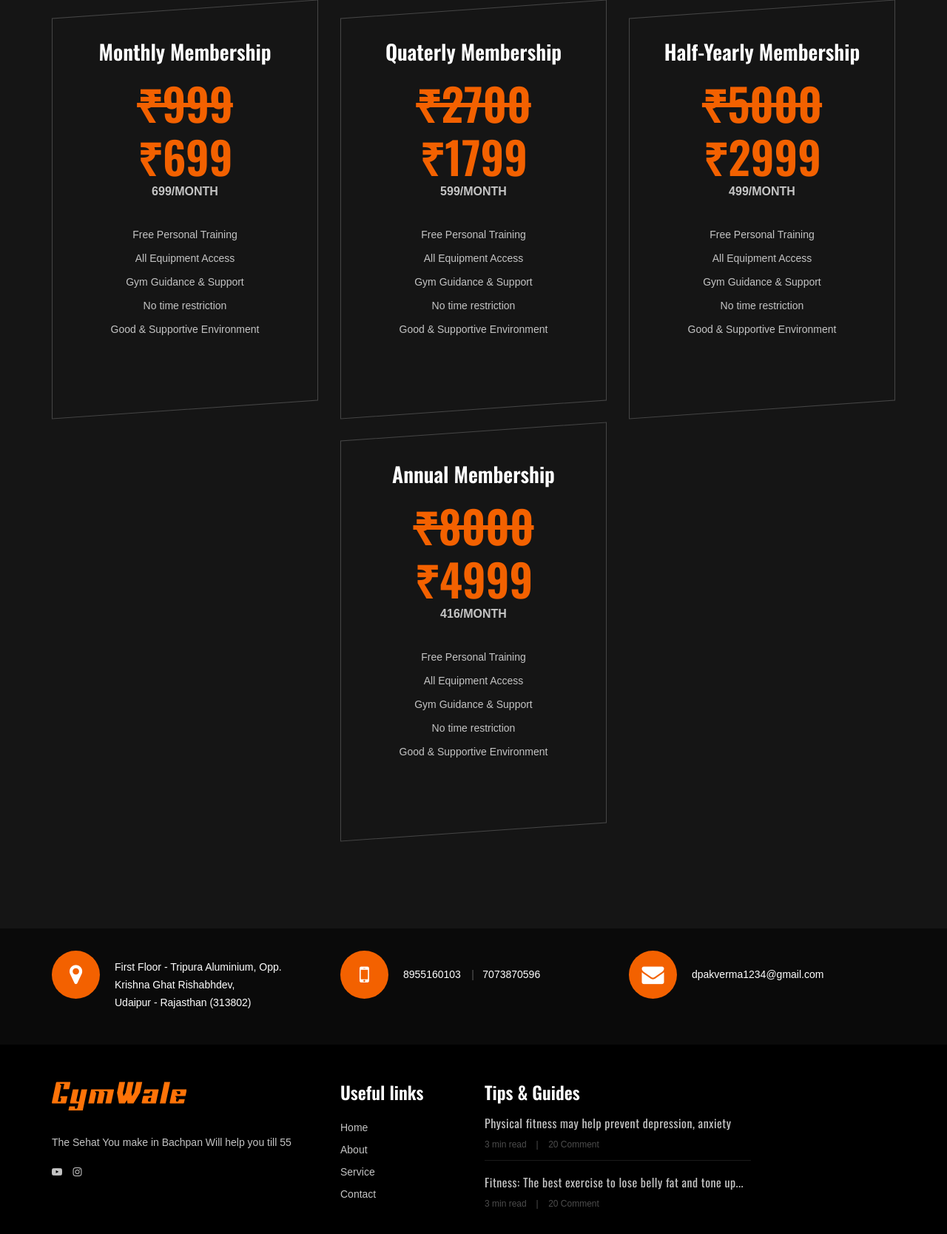
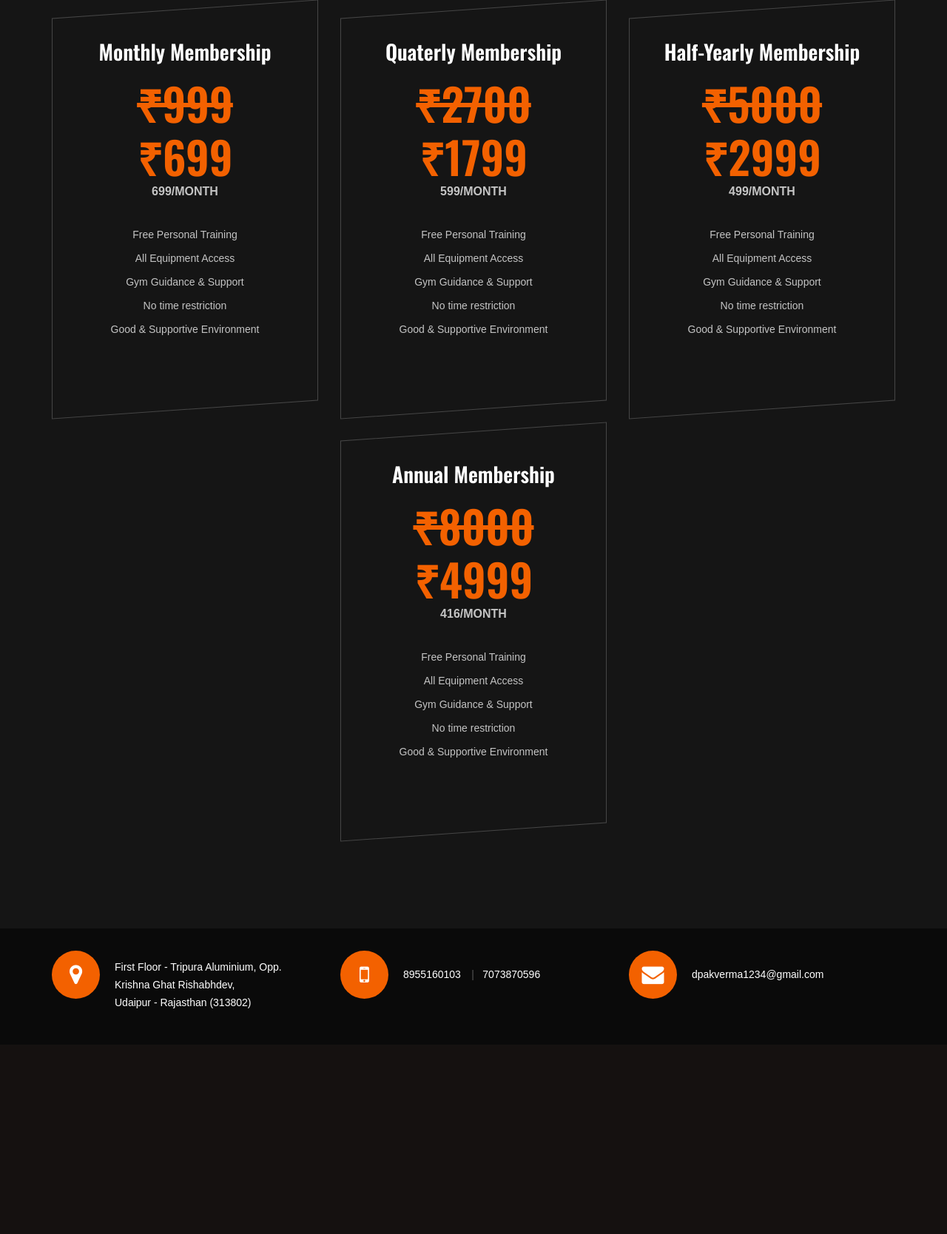
Before and after one commit to dpakverma789/GymWale, a Django app: page / in a window 1280 px wide. Shown: the part 2952-4620 px from the top of the page at 74% size. After the commit the page ends 4315 px from the top, so only its background shows below. Run offline with Django 3.2, Linux system fonts and the light colour scheme; some libraries are stand-ins or nearby versions; some web fonts are replaced.

Commit message:
view update

```diff
--- a/GW_Website/static/css/style.css
+++ b/GW_Website/static/css/style.css
@@ -471,8 +471,8 @@ ol {
 
 .top-option .to-social a {
 	display: inline-block;
-	color: #ffffff;
-	font-size: 16px;
+	color: #f36100;;
+	font-size: 30px;
 	margin-left: 15px;
 }
 
--- a/GW_Website/templates/base.html
+++ b/GW_Website/templates/base.html
@@ -44,9 +44,9 @@
                         <nav class="nav-menu">
                             <ul>
                                 <li class="active"><a href="/">Home</a></li>
-                                <li><a href="./about-us.html">About Us</a></li>
+<!--                                <li><a href="./about-us.html">About Us</a></li>-->
     <!--                            <li><a href="./class-details.html">Classes</a></li>-->
-                                <li><a href="./services.html">Services</a></li>
+<!--                                <li><a href="./services.html">Services</a></li>-->
     <!--                            <li><a href="./team.html">Our Team</a></li>-->
     <!--                            <li><a href="#">Pages</a>-->
     <!--                                <ul class="dropdown">-->
@@ -59,7 +59,7 @@
     <!--                                    <li><a href="./404.html">404</a></li>-->
     <!--                                </ul>-->
     <!--                            </li>-->
-                                <li><a href="./contact.html">Contact</a></li>
+<!--                                <li><a href="./contact.html">Contact</a></li>-->
                             </ul>
                         </nav>
                     </div>
@@ -85,85 +85,85 @@
         {% block Home-Page %} {% endblock %}
 
         <!-- Footer Section Begin -->
-        <section class="footer-section">
-            <div class="container">
-                <div class="row">
-                    <div class="col-lg-4">
-                        <div class="fs-about">
-                            <div class="fa-logo">
-                                <a href="/"><img src="{% static 'img/gymwale.png' %}" alt=""></a>
-                            </div>
-                            <p>The Sehat You make in Bachpan Will help you till 55</p>
-                            <div class="fa-social">
-                                <a href="https://www.youtube.com/@gymwale789"><i class="fa fa-youtube-play"></i></a>
-                                <a href="https://www.instagram.com/the_gymwale/"><i class="fa fa-instagram"></i></a>
-                            </div>
-                        </div>
-                    </div>
-                    <div class="col-lg-2 col-md-3 col-sm-6">
-                        <div class="fs-widget">
-                            <h4>Useful links</h4>
-                            <ul>
-                                <li><a href="/">Home</a></li>
-                                <li><a href="#">About</a></li>
-                                <li><a href="#">Service</a></li>
-                                <li><a href="#">Contact</a></li>
-                            </ul>
-                        </div>
-                    </div>
+<!--        <section class="footer-section">-->
+<!--            <div class="container">-->
+<!--                <div class="row">-->
+<!--                    <div class="col-lg-4">-->
+<!--                        <div class="fs-about">-->
+<!--                            <div class="fa-logo">-->
+<!--                                <a href="/"><img src="{% static 'img/gymwale.png' %}" alt=""></a>-->
+<!--                            </div>-->
+<!--                            <p>The Sehat You make in Bachpan Will help you till 55</p>-->
+<!--                            <div class="fa-social">-->
+<!--                                <a href="https://www.youtube.com/@gymwale789"><i class="fa fa-youtube-play"></i></a>-->
+<!--                                <a href="https://www.instagram.com/the_gymwale/"><i class="fa fa-instagram"></i></a>-->
+<!--                            </div>-->
+<!--                        </div>-->
+<!--                    </div>-->
 <!--                    <div class="col-lg-2 col-md-3 col-sm-6">-->
 <!--                        <div class="fs-widget">-->
-<!--                            <h4>Support</h4>-->
+<!--                            <h4>Useful links</h4>-->
 <!--                            <ul>-->
-<!--                                <li><a href="#">Login</a></li>-->
-<!--                                <li><a href="#">My account</a></li>-->
-<!--                                <li><a href="#">Subscribe</a></li>-->
-<!--                                <li><a href="#">Contact</a></li>-->
+<!--                                <li><a href="/">Home</a></li>-->
+<!--&lt;!&ndash;                                <li><a href="#">About</a></li>&ndash;&gt;-->
+<!--&lt;!&ndash;                                <li><a href="#">Service</a></li>&ndash;&gt;-->
+<!--&lt;!&ndash;                                <li><a href="#">Contact</a></li>&ndash;&gt;-->
 <!--                            </ul>-->
 <!--                        </div>-->
 <!--                    </div>-->
-                    <div class="col-lg-4 col-md-6">
-                        <div class="fs-widget">
-                            <h4>Tips & Guides</h4>
-                            <div class="fw-recent">
-                                <h6><a href="#">Physical fitness may help prevent depression, anxiety</a></h6>
-                                <ul>
-                                    <li>3 min read</li>
-                                    <li>20 Comment</li>
-                                </ul>
-                            </div>
-                            <div class="fw-recent">
-                                <h6><a href="#">Fitness: The best exercise to lose belly fat and tone up...</a></h6>
-                                <ul>
-                                    <li>3 min read</li>
-                                    <li>20 Comment</li>
-                                </ul>
-                            </div>
-                        </div>
-                    </div>
-                </div>
-<!--                <div class="row">-->
-<!--                    <div class="col-lg-12 text-center">-->
-<!--                        <div class="copyright-text">-->
-<!--                            <p>&lt;!&ndash; Link back to Colorlib can't be removed. Template is licensed under CC BY 3.0. &ndash;&gt;-->
-<!--      Copyright &copy;<script>document.write(new Date().getFullYear());</script> All rights reserved | This template is made with <i class="fa fa-heart" aria-hidden="true"></i> by <a href="https://colorlib.com" target="_blank">Colorlib</a>-->
-<!--      &lt;!&ndash; Link back to Colorlib can't be removed. Template is licensed under CC BY 3.0. &ndash;&gt;</p>-->
+<!--&lt;!&ndash;                    <div class="col-lg-2 col-md-3 col-sm-6">&ndash;&gt;-->
+<!--&lt;!&ndash;                        <div class="fs-widget">&ndash;&gt;-->
+<!--&lt;!&ndash;                            <h4>Support</h4>&ndash;&gt;-->
+<!--&lt;!&ndash;                            <ul>&ndash;&gt;-->
+<!--&lt;!&ndash;                                <li><a href="#">Login</a></li>&ndash;&gt;-->
+<!--&lt;!&ndash;                                <li><a href="#">My account</a></li>&ndash;&gt;-->
+<!--&lt;!&ndash;                                <li><a href="#">Subscribe</a></li>&ndash;&gt;-->
+<!--&lt;!&ndash;                                <li><a href="#">Contact</a></li>&ndash;&gt;-->
+<!--&lt;!&ndash;                            </ul>&ndash;&gt;-->
+<!--&lt;!&ndash;                        </div>&ndash;&gt;-->
+<!--&lt;!&ndash;                    </div>&ndash;&gt;-->
+<!--                    <div class="col-lg-4 col-md-6">-->
+<!--                        <div class="fs-widget">-->
+<!--                            <h4>Tips & Guides</h4>-->
+<!--                            <div class="fw-recent">-->
+<!--                                <h6><a href="#">Physical fitness may help prevent depression, anxiety</a></h6>-->
+<!--                                <ul>-->
+<!--                                    <li>3 min read</li>-->
+<!--                                    <li>20 Comment</li>-->
+<!--                                </ul>-->
+<!--                            </div>-->
+<!--                            <div class="fw-recent">-->
+<!--                                <h6><a href="#">Fitness: The best exercise to lose belly fat and tone up...</a></h6>-->
+<!--                                <ul>-->
+<!--                                    <li>3 min read</li>-->
+<!--                                    <li>20 Comment</li>-->
+<!--                                </ul>-->
+<!--                            </div>-->
 <!--                        </div>-->
 <!--                    </div>-->
 <!--                </div>-->
-            </div>
-        </section>
+<!--&lt;!&ndash;                <div class="row">&ndash;&gt;-->
+<!--&lt;!&ndash;                    <div class="col-lg-12 text-center">&ndash;&gt;-->
+<!--&lt;!&ndash;                        <div class="copyright-text">&ndash;&gt;-->
+<!--&lt;!&ndash;                            <p>&lt;!&ndash; Link back to Colorlib can't be removed. Template is licensed under CC BY 3.0. &ndash;&gt;&ndash;&gt;-->
+<!--&lt;!&ndash;      Copyright &copy;<script>document.write(new Date().getFullYear());</script> All rights reserved | This template is made with <i class="fa fa-heart" aria-hidden="true"></i> by <a href="https://colorlib.com" target="_blank">Colorlib</a>&ndash;&gt;-->
+<!--&lt;!&ndash;      &lt;!&ndash; Link back to Colorlib can't be removed. Template is licensed under CC BY 3.0. &ndash;&gt;</p>&ndash;&gt;-->
+<!--&lt;!&ndash;                        </div>&ndash;&gt;-->
+<!--&lt;!&ndash;                    </div>&ndash;&gt;-->
+<!--&lt;!&ndash;                </div>&ndash;&gt;-->
+<!--            </div>-->
+<!--        </section>-->
         <!-- Footer Section End -->
 
         <!-- Search model Begin -->
-        <div class="search-model">
-            <div class="h-100 d-flex align-items-center justify-content-center">
-                <div class="search-close-switch">+</div>
-                <form class="search-model-form">
-                    <input type="text" id="search-input" placeholder="Search here.....">
-                </form>
-            </div>
-        </div>
+<!--        <div class="search-model">-->
+<!--            <div class="h-100 d-flex align-items-center justify-content-center">-->
+<!--                <div class="search-close-switch">+</div>-->
+<!--                <form class="search-model-form">-->
+<!--                    <input type="text" id="search-input" placeholder="Search here.....">-->
+<!--                </form>-->
+<!--            </div>-->
+<!--        </div>-->
         <!-- Search model end -->
 
         <!-- Js Plugins -->
--- a/GW_Website/templates/index.html
+++ b/GW_Website/templates/index.html
@@ -16,7 +16,7 @@
                             <div class="hi-text">
                                 <span>Lets be the Part of Fit India</span>
                                 <h1>Be <strong>strong</strong><br/>Be <strong>Fearless</strong></h1>
-                                <a href="#" class="primary-btn">Get info</a>
+<!--                                <a href="#" class="primary-btn">Get info</a>-->
                             </div>
                         </div>
                     </div>
@@ -171,9 +171,14 @@
             <div class="row">
                 <div class="col-lg-12 text-center">
                     <div class="bs-text">
-                        <h2>registration now to get more deals</h2>
-                        <div class="bt-tips">Where health, beauty and fitness meet.</div>
-                        <a href="#" class="primary-btn  btn-normal">Appointment</a>
+                        <h2>The Sehat you make in bachpan will help you till 55</h2>
+                        <div class="bt-tips">Be Stronger than your Excuses</div>
+                        <a href="https://forms.gle/d6zH9dXvde5RJQ3UA"
+                           target="_blank"
+                           class="primary-btn  btn-normal">
+                            Register Now<br/>
+                            See You in the GYM
+                        </a>
                     </div>
                 </div>
             </div>
```
